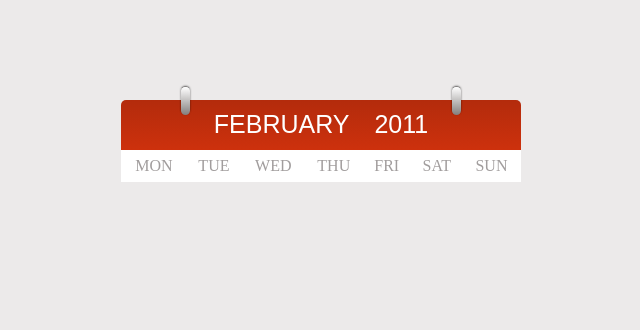
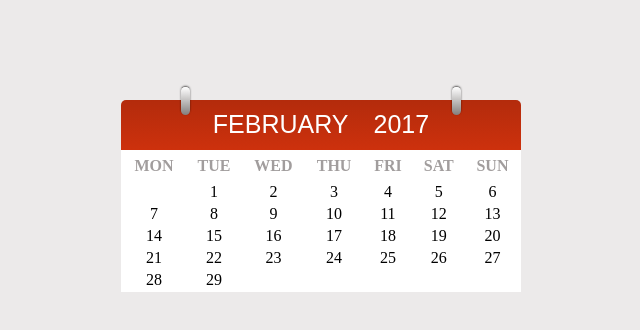
Before and after one commit to YuliaB01/Calendar-TestTask-, a website: page src/index.html in a window 1280 px wide. Shown: the whole page, without its empty margins (319-959 px from the left). Drawn offline with nearby package versions, Linux system fonts and the light colour scheme; files that its build step writes are made by us from their sources.

Commit message:
Added table body with days

```diff
--- a/src/css/layout.less
+++ b/src/css/layout.less
@@ -67,4 +67,8 @@ body {
     text-transform: uppercase;
     padding: 5px;
   }
+
+   td{
+    text-align: center;
+  }
 }
--- a/src/js/main.js
+++ b/src/js/main.js
@@ -1,18 +1,21 @@
 function createCalendar(id, year, month) {
-    var calendar = document.getElementById(id);
-    calendar.appendChild(createCalendarHeader(year, month));
-    calendar.appendChild(createTable());
+    var calendarElement = document.getElementById(id);
+    calendarElement.appendChild(createCalendarHeader(year, month));
+    calendarElement.appendChild(createTable(year, month));
 }
-//creates the whole table
-function createTable() {
+
+// creates the whole table
+function createTable(year, month) {
     var table = document.createElement("table");
     table.className = "table";
 
     table.appendChild(createTableHead());
+    table.appendChild(createTableBody(year, month));
 
     return table;
 }
-//creates head of the calendar with month name and year
+
+// creates head of the calendar with month name and year
 function createCalendarHeader(year, month) {
     var monthName = new Date(year, --month).toLocaleString("en-us", {month: "long"});//shows month name in a full form
 
@@ -40,7 +43,8 @@ function createCalendarHeader(year, month) {
 
     return head;
 }
-//creates row with day names
+
+// creates row with day names
 function createTableHead() {
     var row = document.createElement("tr");
     row.className = "th-row";
@@ -48,7 +52,7 @@ function createTableHead() {
     var dayNames = ["Mon", "Tue", "Wed", "Thu", "Fri", "Sat", "Sun"];
 
     for(var i = 0; i < dayNames.length; i++) {
-        var td = document.createElement("td");
+        var td = document.createElement("th");
         td.className = "days";
         td.textContent = dayNames[i];
         row.appendChild(td);
@@ -57,4 +61,42 @@ function createTableHead() {
     return row;
 }
 
-createCalendar("cal", 2011, 2);
+// creates the whole table with days
+function createTableBody(year, month) {
+    var date = new Date(year, --month),
+        curMonth = date.getMonth(), // current month
+        curYear = date.getFullYear(), // current year
+        lastMonthDay = new Date(curYear, curMonth + 1, 0).getDate(), // last day of the month
+        firstMonthDay = new Date(curYear, curMonth, 1); // first day of the month
+
+    var weekDay = firstMonthDay.getDay() - 1; // number of the first month day in the week
+    if(weekDay < 0) {
+        weekDay = 6;
+    }
+
+    var tbody = document.createElement("tbody");
+    var tr = document.createElement("tr");
+
+    for(var i = 1, j = 1; i <= lastMonthDay + weekDay; i++) {
+        var td = document.createElement("td");
+        if(i < weekDay) {
+            td.textContent = "";
+        } else {
+            td.textContent = j++;
+        }
+        tr.appendChild(td);
+
+        if(i % 7 === 0) {
+            tbody.appendChild(tr);
+            var tr = document.createElement("tr");
+        }
+
+        if(i === lastMonthDay) {
+            tbody.appendChild(tr);
+        }
+    }
+
+    return tbody;
+}
+
+createCalendar("cal", 2017, 2);
```
